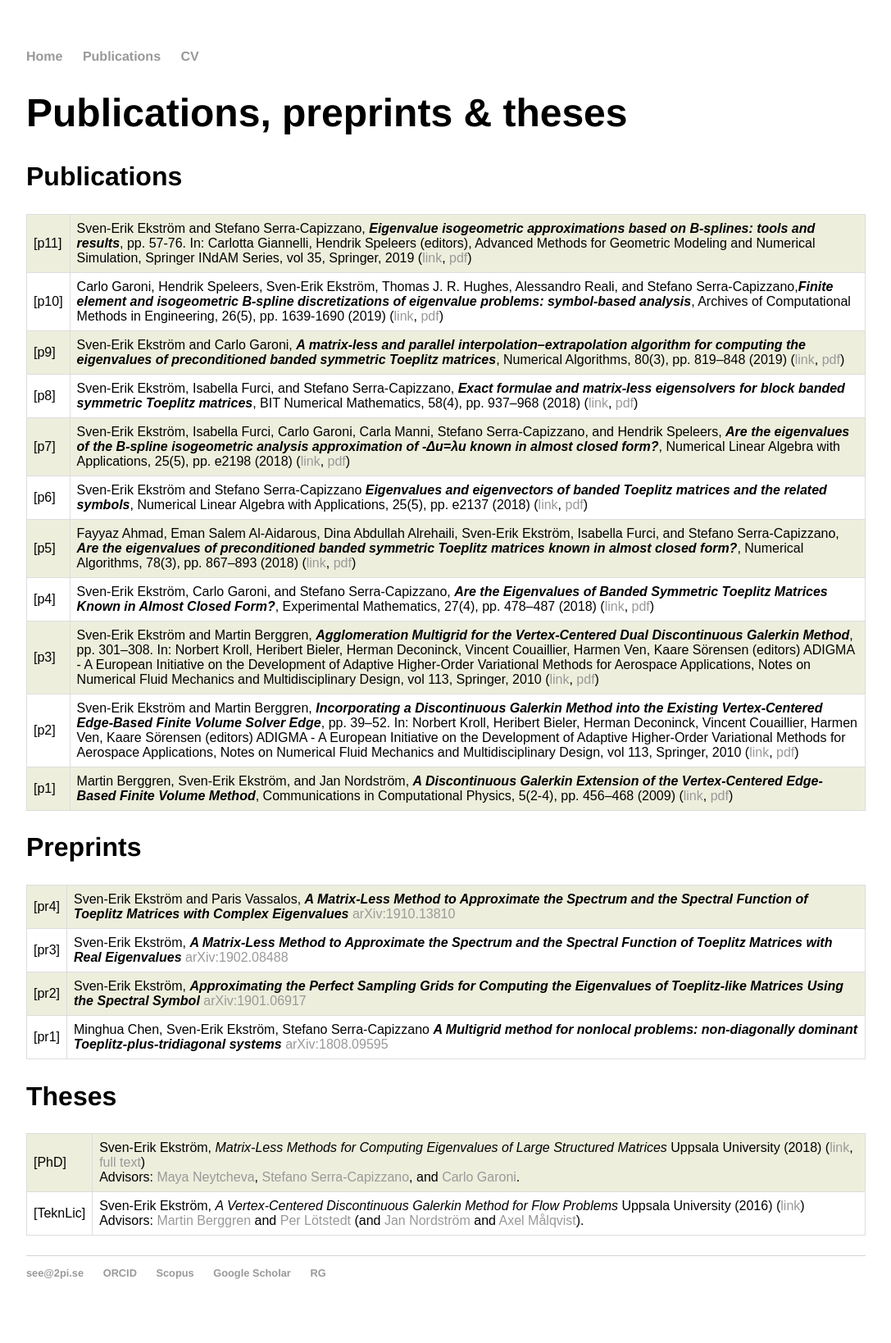
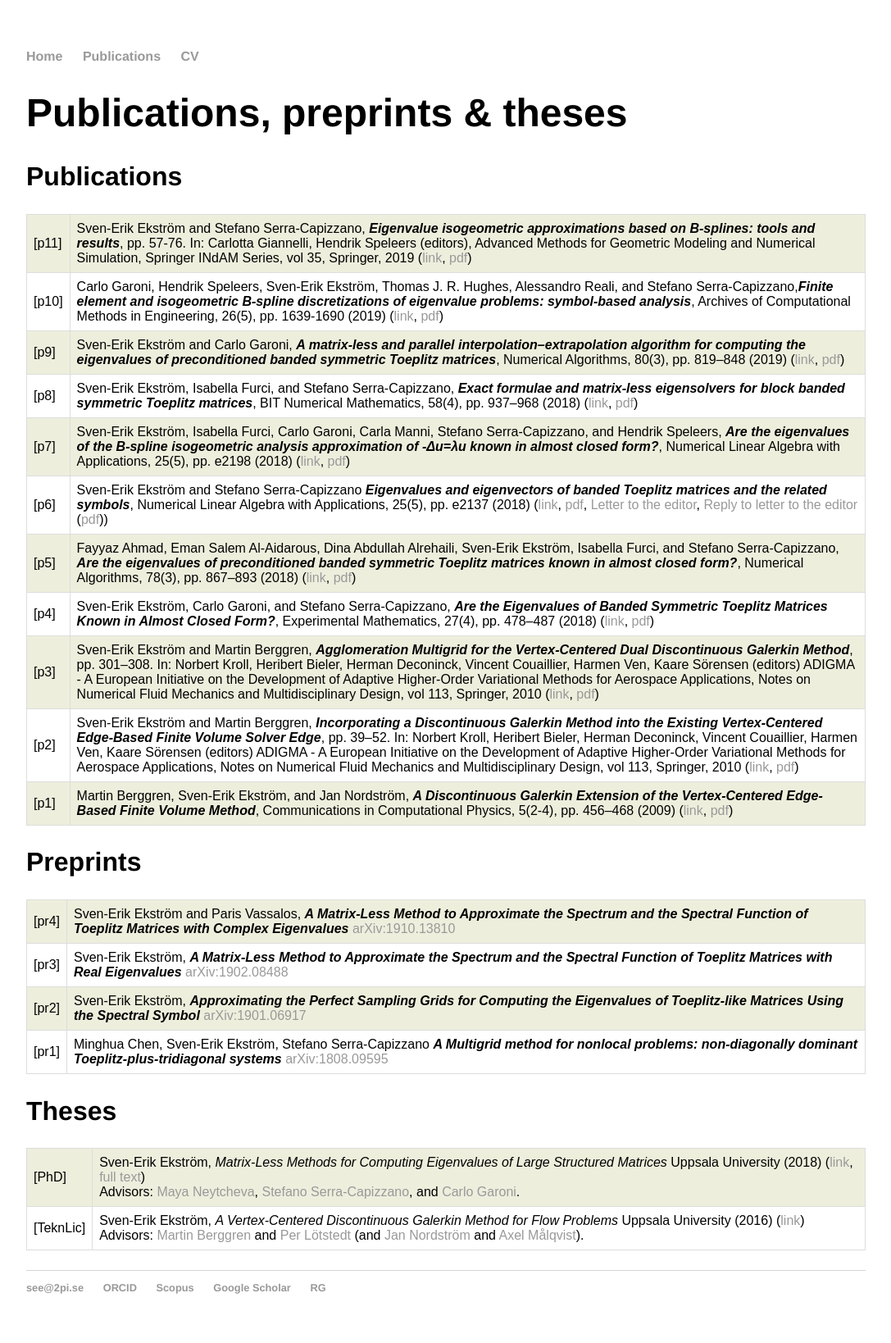
Before and after one commit to sverek/sverek.github.io, a Jekyll site: the page built from publications/index.html, in a window 1280 px wide. Shown: the whole page at 82% size, without its empty margins (96-1183 px from the left). Built offline with Jekyll 4.4.1, drawn with Linux system fonts in a browser that asks for light colours.

Commit message:
added reply p6

```diff
--- a/publications/index.html
+++ b/publications/index.html
@@ -53,7 +53,7 @@ tr:nth-child(odd) {
   		</tr>
 		<tr>
   			<td>[p6]</td>
-  			<td>Sven-Erik Ekström and Stefano Serra-Capizzano <i><b>Eigenvalues and eigenvectors of banded Toeplitz matrices and the related symbols</b></i>, Numerical Linear Algebra with Applications, 25(5), pp. e2137 (2018) (<a href="https://doi.org/10.1002/nla.2137">link</a>, <a href="/publications/pdf/p6.pdf">pdf</a>)
+  			<td>Sven-Erik Ekström and Stefano Serra-Capizzano <i><b>Eigenvalues and eigenvectors of banded Toeplitz matrices and the related symbols</b></i>, Numerical Linear Algebra with Applications, 25(5), pp. e2137 (2018) (<a href="https://doi.org/10.1002/nla.2137">link</a>, <a href="/publications/pdf/p6.pdf">pdf</a>, <a href="https://doi.org/10.1002/nla.2270">Letter to the editor</a>, <a href=" https://doi.org/10.1002/nla.2273">Reply to letter to the editor</a> (<a href="/publications/pdf/p6b.pdf">pdf</a>))
   			</td>
   		</tr>
 		<tr>
```
Also changed, not shown: 1 other file.
